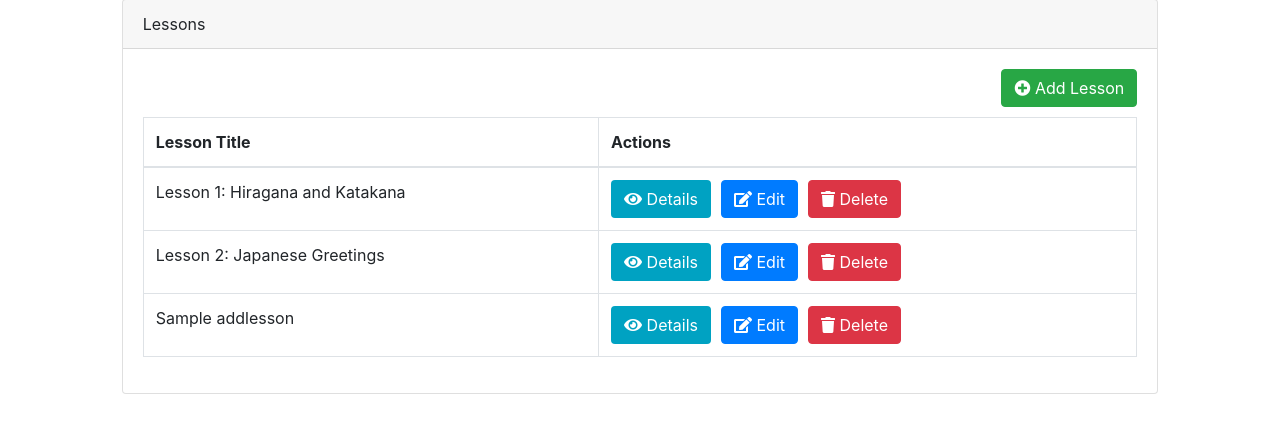
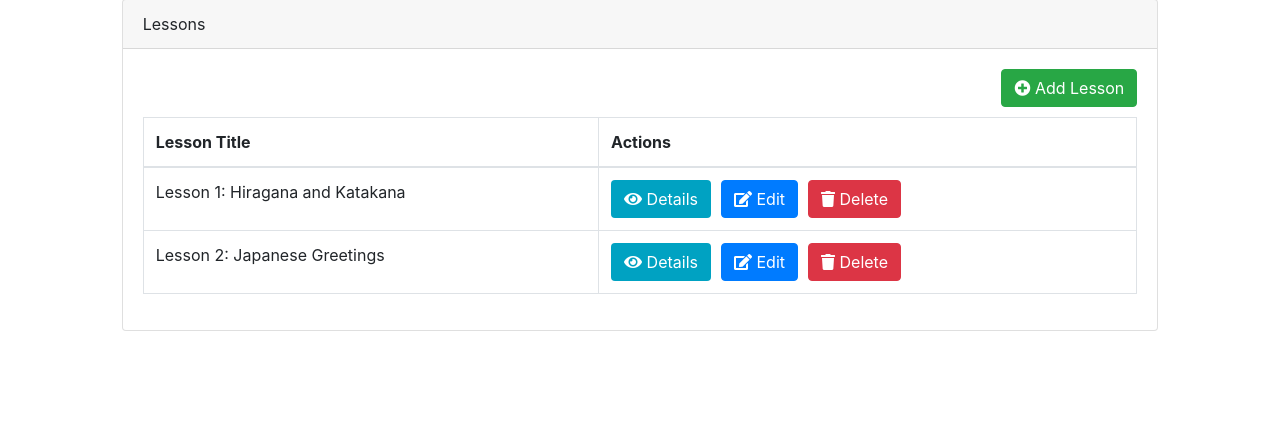
Before and after one commit to annjoeannjoe/languagelearningplatform, a PHP site: page /admin_japanese.php in a window 1280 px wide. Shown: the part 193-626 px from the top of the page. Run offline with PHP 8.4, Linux system fonts and the light colour scheme; tables that the repository leaves empty or names only in its code hold one stand-in row (values such as "Sample post"); some libraries are stand-ins or nearby versions.

Commit message:
Update admin_japanese.php

```diff
--- a/admin_japanese.php
+++ b/admin_japanese.php
@@ -47,18 +47,20 @@
     }
 
     // Execute the SQL statement
-    $sql = "SELECT addLesson_id, lesson_title FROM addlesson";
+    $sql = "SELECT addLesson_id, lesson_title, language FROM addlesson";
     $result = $conn->query($sql);
 
     $lessons = array(
-      array('id' => 1, 'lesson_title' => 'Lesson 1: Hiragana and Katakana', 'edit_file' => 'add_japanese_word.php'),
-      array('id' => 2, 'lesson_title' => 'Lesson 2: Japanese Greetings', 'edit_file' => 'add_japanese_lesson2.php')
+      array('id' => 1, 'lesson_title' => 'Lesson 1: Hiragana and Katakana', 'details_file' => 'admin_japanese_lesson1.php', 'edit_file' => 'add_japanese_word.php'),
+      array('id' => 2, 'lesson_title' => 'Lesson 2: Japanese Greetings', 'details_file' => 'admin_japanese_lesson2.php', 'edit_file' => 'add_japanese_lesson2.php')
     );
 
     // Fetch the lessons from the database and merge with hardcoded data
     if ($result->num_rows > 0) {
       while ($row = $result->fetch_assoc()) {
-        $lessons[] = $row;
+        if ($row['language'] === 'Japanese') {
+          $lessons[] = $row;
+        }
       }
     }
 
@@ -150,8 +152,12 @@
                     echo '<tr>';
                     echo '<td>' . $lesson['lesson_title'] . '</td>';
                     echo '<td>';
-                    echo '<a href="admin_japanese_lesson1.php" class="btn details-button"><i class="fas fa-eye"></i> Details</a>';
 
+                    if (isset($lesson['details_file'])) {
+                      echo '<a href="' . $lesson['details_file'] . '" class="btn details-button"><i class="fas fa-eye"></i> Details</a>';
+                    } else {
+                      echo '<a href="#" class="btn details-button" disabled><i class="fas fa-eye"></i> Details</a>';
+                    }
 
                     if (isset($lesson['edit_file'])) {
                       echo '<a href="' . $lesson['edit_file'] . '" class="btn btn-primary action-buttons"><i class="fas fa-edit"></i> Edit</a>';
@@ -161,9 +167,9 @@
 
                     // Check if the row has a lesson ID
                     if (isset($lesson['addLesson_id'])) {
-                      echo '<a href="#" class="btn btn-danger action-buttons delete-lesson-btn" data-toggle="modal" data-target="#deleteConfirmationModal" data-addlesson-id="' . $lesson['addLesson_id'] . '"><i class="fas fa-trash"></i> Delete</a>';
+                      echo '<button class="btn btn-danger action-buttons delete-lesson-btn" data-toggle="modal" data-target="#deleteConfirmationModal" data-addlesson-id="' . $lesson['addLesson_id'] . '"><i class="fas fa-trash"></i> Delete</button>';
                     } else {
-                      echo '<a href="#" class="btn btn-danger action-buttons" disabled><i class="fas fa-trash"></i> Delete</a>';
+                      echo '<button class="btn btn-danger action-buttons" ><i class="fas fa-trash"></i> Delete</button>';
                     }
 
                     echo '</td>';
@@ -193,7 +199,7 @@
         </div>
         <div class="modal-footer">
           <button type="button" class="btn btn-secondary" data-dismiss="modal">Cancel</button>
-          <button type="button" class="btn btn-danger" id="deleteLessonBtn">Delete</button>
+          <button type="button" class="btn btn-danger" id="confirmDeleteBtn">Delete</button>
         </div>
       </div>
     </div>
@@ -203,31 +209,25 @@
   <script src="https://code.jquery.com/jquery-3.6.0.min.js"></script>
   <script src="https://cdnjs.cloudflare.com/ajax/libs/popper.js/1.14.7/umd/popper.min.js"></script>
   <script src="https://maxcdn.bootstrapcdn.com/bootstrap/4.0.0/js/bootstrap.min.js"></script>
+
   <!-- Include your custom JavaScript code -->
   <script>
-    $(document).ready(function() {
-      // Store the addLessonId in a variable
-      var addLessonIdToDelete;
+    // Add event listener to the delete lesson button
+    $(document).on('click', '.delete-lesson-btn', function() {
+      // Get the addLesson_id of the lesson to be deleted
+      var addLessonId = $(this).data('addlesson-id');
 
-      // When the delete button is clicked, get the addLessonId and store it in the variable
-      $('.delete-lesson-btn').click(function() {
-        addLessonIdToDelete = $(this).data('addlesson-id');
-      });
+      // Update the confirm delete button's data-addlesson-id attribute
+      $('#confirmDeleteBtn').attr('data-addlesson-id', addLessonId);
+    });
 
-      // When the delete button in the modal is clicked, send an AJAX request to delete the lesson
-      $('#deleteLessonBtn').click(function() {
-        // Send the AJAX request to the PHP script
-        $.post('admin_japanese.php', {
-          addLessonId: addLessonIdToDelete
-        }, function(data) {
-          // Handle the response from the PHP script
-          console.log(data);
-          // Remove the row from the table
-          $('[data-addlesson-id="' + addLessonIdToDelete + '"]').closest('tr').remove();
-          // Close the modal
-          $('#deleteConfirmationModal').modal('hide');
-        });
-      });
+    // Add event listener to the confirm delete button in the modal
+    $(document).on('click', '#confirmDeleteBtn', function() {
+      // Get the addLesson_id from the button's data-addlesson-id attribute
+      var addLessonId = $(this).data('addlesson-id');
+
+      // Redirect to the delete_lesson.php file passing the addLesson_id as a parameter
+      window.location.href = 'delete_lesson.php?addLessonId=' + addLessonId;
     });
   </script>
 </body>
```
